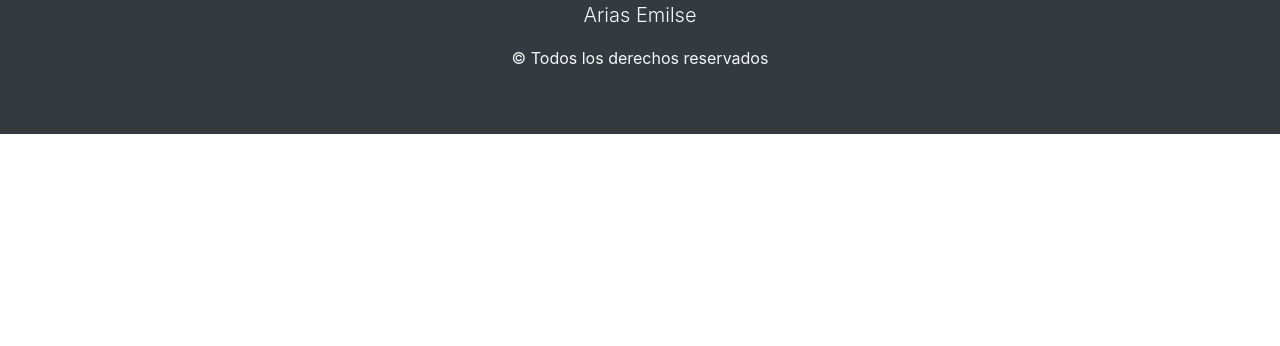
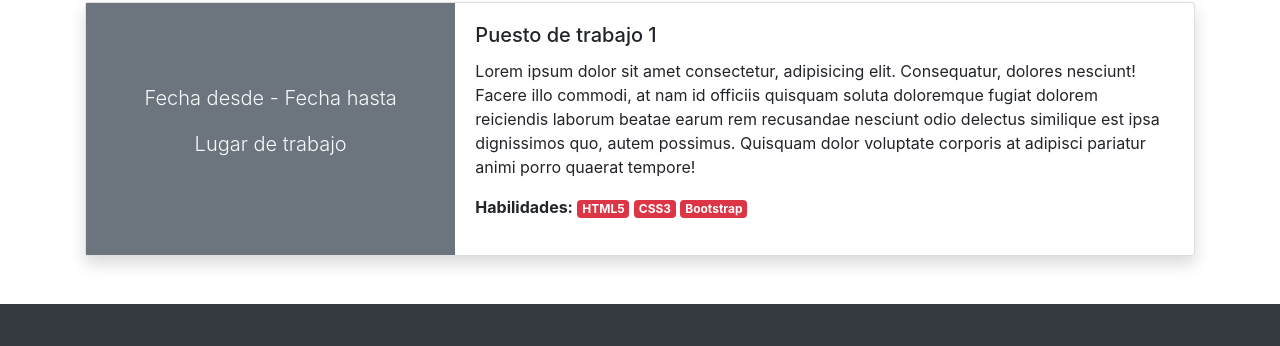
Before and after one commit to earias08/cv5a, a plain HTML site: page index.html in a window 1280 px wide. Shown: the part 936-1282 px from the top of the page. Before the commit the page ends 1070 px from the top, so only its background shows below. Drawn offline with nearby package versions, Linux system fonts and the light colour scheme.

Commit message:
se realizo el maquetado de la card de experiencia laboral

```diff
--- a/index.html
+++ b/index.html
@@ -64,7 +64,7 @@
       </section>
       <section class="container my-5">
         <section id="sobreMi">
-          <h1 class="text-center display-4">Sobre mi</h1>
+          <h2 class="text-center display-4">Sobre mi</h2>
           <article class="shadow p-3 rounded">
             <h2>Información personal</h2>
             <hr />
@@ -100,6 +100,41 @@
             </p>
           </article>
         </section>
+        <section id="experienciaLaboral" class="my-5">
+          <h2 class="text-center display-4">Experiencia laboral</h2>
+          <article>
+            <div class="card mb-3 shadow my-4">
+              <div class="row no-gutters">
+                <div
+                  class="col-md-4 d-flex flex-column align-items-center justify-content-center bg-secondary text-light"
+                >
+                  <p class="lead">Fecha desde - Fecha hasta</p>
+                  <p class="lead">Lugar de trabajo</p>
+                </div>
+                <div class="col-md-8">
+                  <div class="card-body">
+                    <h5 class="card-title">Puesto de trabajo 1</h5>
+                    <p class="card-text">
+                      Lorem ipsum dolor sit amet consectetur, adipisicing elit.
+                      Consequatur, dolores nesciunt! Facere illo commodi, at nam
+                      id officiis quisquam soluta doloremque fugiat dolorem
+                      reiciendis laborum beatae earum rem recusandae nesciunt
+                      odio delectus similique est ipsa dignissimos quo, autem
+                      possimus. Quisquam dolor voluptate corporis at adipisci
+                      pariatur animi porro quaerat tempore!
+                    </p>
+                    <p>
+                      <span class="font-weight-bold">Habilidades:</span>
+                      <span class="badge badge-danger">HTML5</span>
+                      <span class="badge badge-danger">CSS3</span>
+                      <span class="badge badge-danger">Bootstrap</span>
+                    </p>
+                  </div>
+                </div>
+              </div>
+            </div>
+          </article>
+        </section>
       </section>
     </main>
     <footer class="bg-dark text-light text-center py-5">
```
